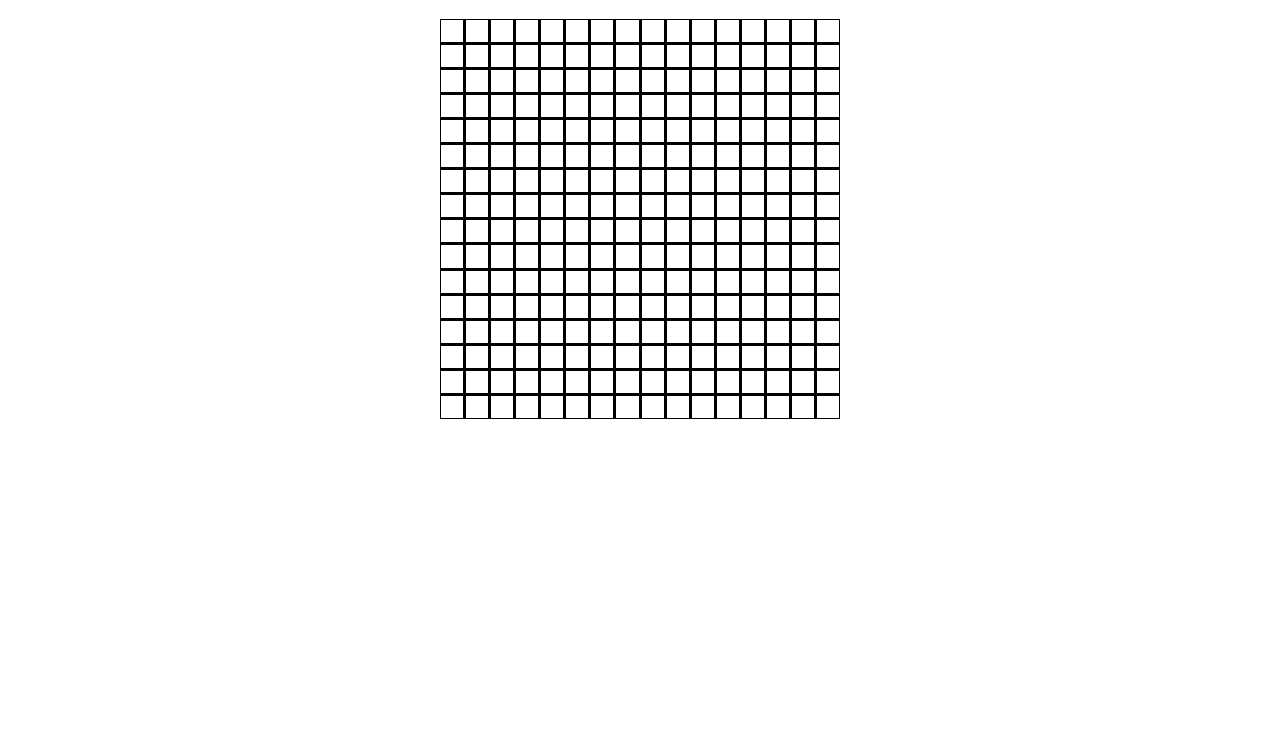
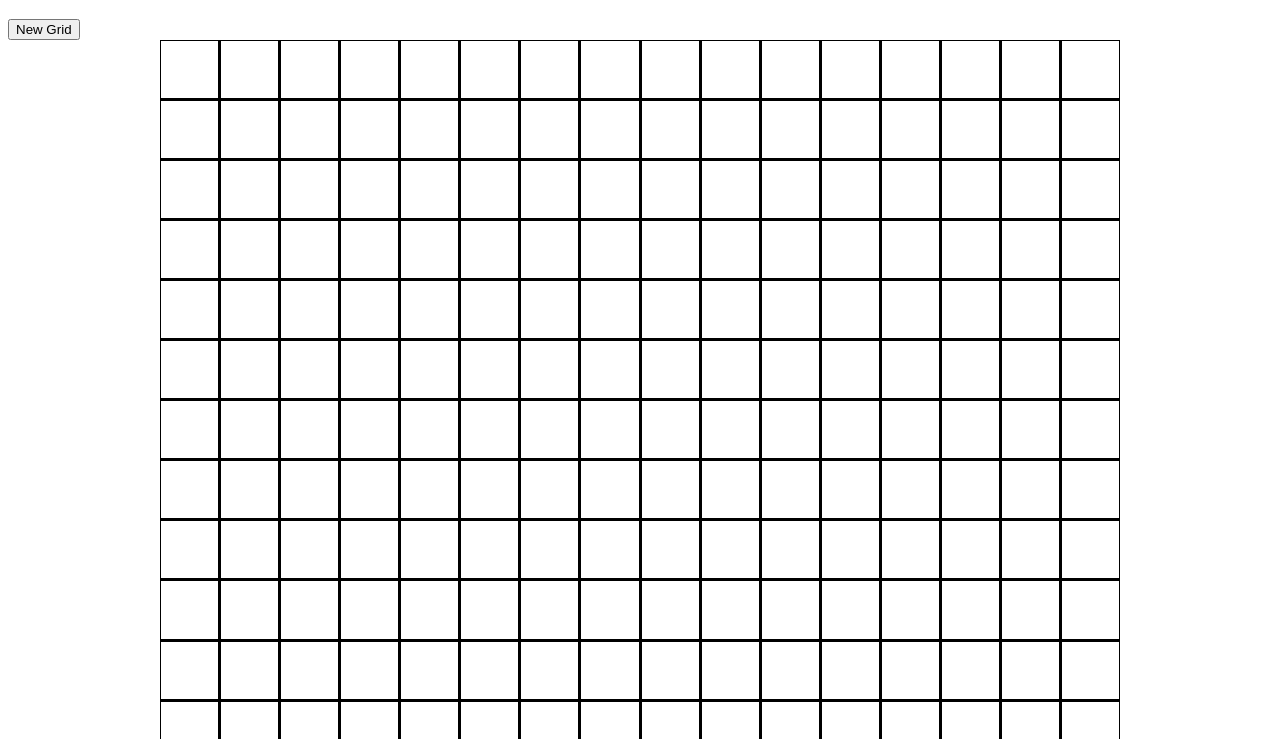
Before and after one commit to CantonnetThibaut/Etch-A-Sketch, a plain HTML site: page index.html in a window 1280 px wide. Shown: the part 61-800 px from the top of the page. Drawn offline with Linux system fonts and the light colour scheme.

Commit message:
Added a button to make a new grid

```diff
--- a/index.html
+++ b/index.html
@@ -7,6 +7,7 @@
 </head>
 <body>
     <h1>Etch a Sketch</h1>
+    <button id="new-grid-button">New Grid</button>
     <div id="container"></div>
     <script src="script.js"></script>
 </body>
--- a/script.js
+++ b/script.js
@@ -1,12 +1,29 @@
 const container = document.getElementById('container');
+const newGridButton = document.getElementById('new-grid-button');
 
-for (let i = 0; i < 16 * 16; i++) {
+function createGrid(numSquares) {
+  container.innerHTML = '';
+  container.style.gridTemplateColumns = `repeat(${numSquares}, 1fr)`;
+  container.style.gridTemplateRows = `repeat(${numSquares}, 1fr)`;
+
+  for (let i = 0; i < numSquares * numSquares; i++) {
     const square = document.createElement('div');
     square.classList.add('square');
     container.appendChild(square);
 
     square.addEventListener('mouseover', function() {
-        const randomColor = Math.floor(Math.random()*16777215).toString(16);
-        square.style.backgroundColor = '#' + randomColor;
+      const randomColor = Math.floor(Math.random()*16777215).toString(16);
+      square.style.backgroundColor = "#" + randomColor;
     });
+  }
 }
+
+newGridButton.addEventListener('click', function() {
+  let numSquares = prompt("Enter the number of squares per side for the new grid (maximum 100):");
+  numSquares = parseInt(numSquares);
+  if (!isNaN(numSquares) && numSquares > 0 && numSquares <= 100) {
+    createGrid(numSquares);
+  }
+});
+
+createGrid(16);
--- a/style.css
+++ b/style.css
@@ -4,8 +4,8 @@
     grid-template-rows: repeat(16, 1fr);
     gap: 1px;
     margin: 0 auto;
-    width: 400px;
-    height: 400px;
+    width: 960px;
+    height: 960px;
     background-color: black;
 }
 
```
